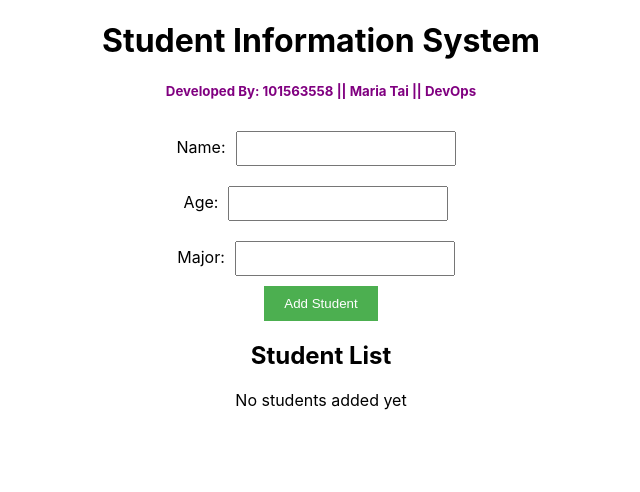
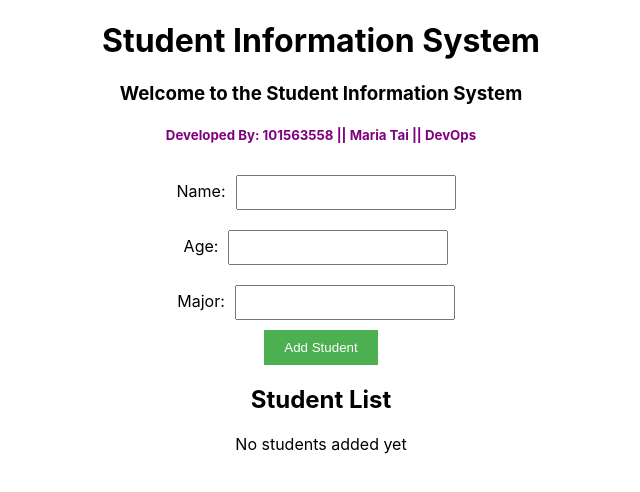
Before and after one commit to mmmtl/COMP3104, a React (Create React App) app: page / in a window 1280 px wide. Shown: the top 492 px of the page, without its empty margins (319-959 px from the left). Built offline with nearby package versions, Linux system fonts and the light colour scheme.

Commit message:
New header added

```diff
--- a/src/App.js
+++ b/src/App.js
@@ -13,6 +13,7 @@ const App = () => {
   return (
     <div className="App">
       <h1>Student Information System</h1>
+      <h3>Welcome to the Student Information System</h3>
       <h5>Developed By: 101563558 || Maria Tai || DevOps</h5>
       <StudentForm addStudent={addStudent} />
       <StudentList students={students} />
```
